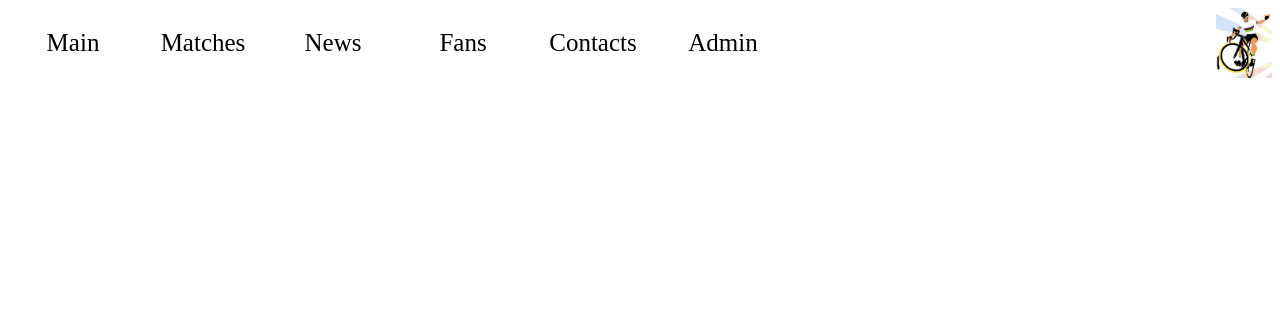
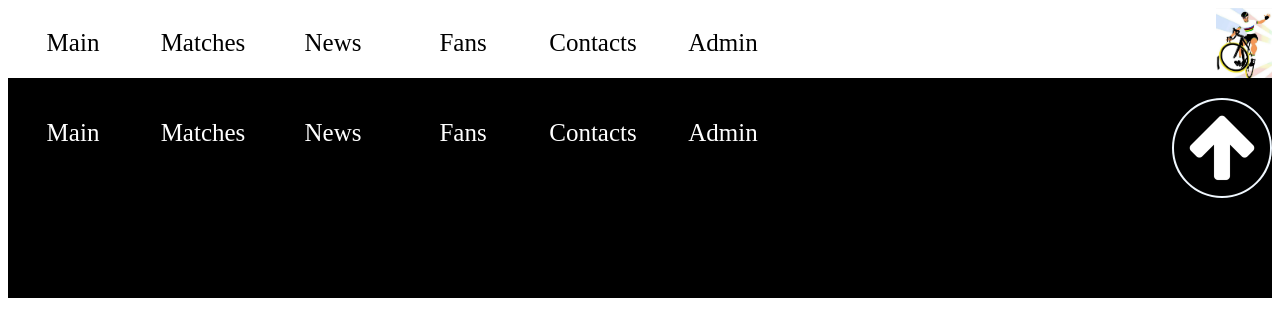
Before and after one commit to koropalov/IT_A_SS_Web_Task, a website built with webpack: page src/pages/news/news.html in a window 1280 px wide. Built offline with nearby package versions, Linux system fonts and the light colour scheme.

Commit message:
fix link

```diff
--- a/src/index.js
+++ b/src/index.js
@@ -1,2 +1 @@
 import '@/scss/index.scss'
-import '../src/pages/news/news'
--- a/src/pages/news/news.css
+++ /dev/null
@@ -1,4 +0,0 @@
-.nav{
-    display: flex;
-    justify-content: space-between;
-}
--- a/src/pages/news/news.html
+++ b/src/pages/news/news.html
@@ -7,7 +7,6 @@
     <meta http-equiv="X-UA-Compatible" content="ie=edge">
 
     <title>News</title>
-<!--    <link rel="stylesheet" href="news.css">-->
 </head>
 <body>
 <header>
@@ -32,5 +31,19 @@
         <img src="../../../src/img/logo.jpg" alt="logo" height="70" width="56"/>
     </nav>
 </header>
+<footer class="footer">
+    <ul class="footer_list">
+        <li><a class="footer_link" href="#">Main</a></li>
+        <li><a class="footer_link" href="#">Matches</a></li>
+        <li><a class="footer_link" href="#">News</a></li>
+        <li><a class="footer_link" href="#">Fans</a></li>
+        <li><a class="footer_link" href="#">Contacts</a></li>
+        <li><a class="footer_link" href="#">Admin</a></li>
+    </ul>
+    <a href="#" class="go_up">
+        <img src="../../../src/img/arrow-up-on-a-black-circle-background_icon-icons.com_73668.png" alt="arrow" height="96"
+             width="96"/>
+    </a>
+</footer>
 </body>
 </html>
--- a/src/pages/news/news.js
+++ b/src/pages/news/news.js
@@ -1,2 +1 @@
-import '@/scss/index.scss';
-console.log('news.js is running!')
+import './scss/index.scss';
```
Also changed, not shown: src/index.html (+1 -1 lines).
